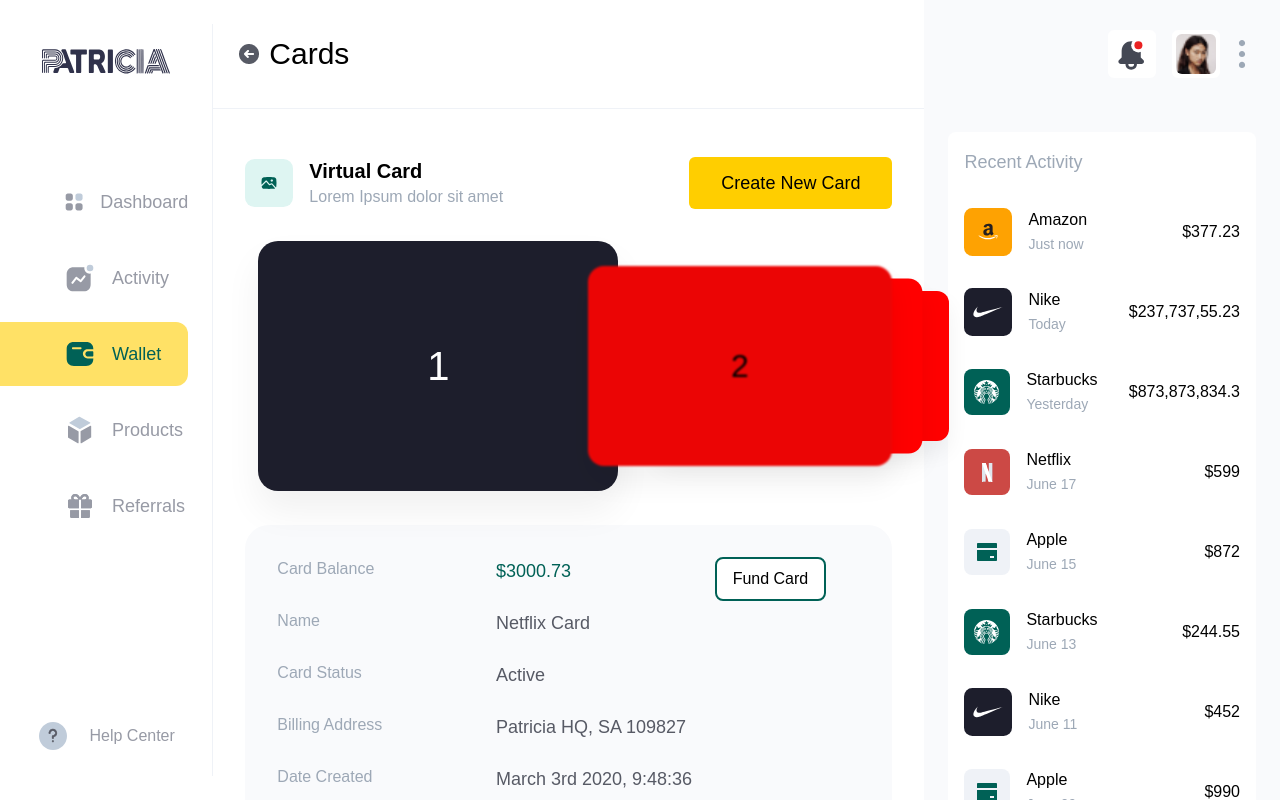
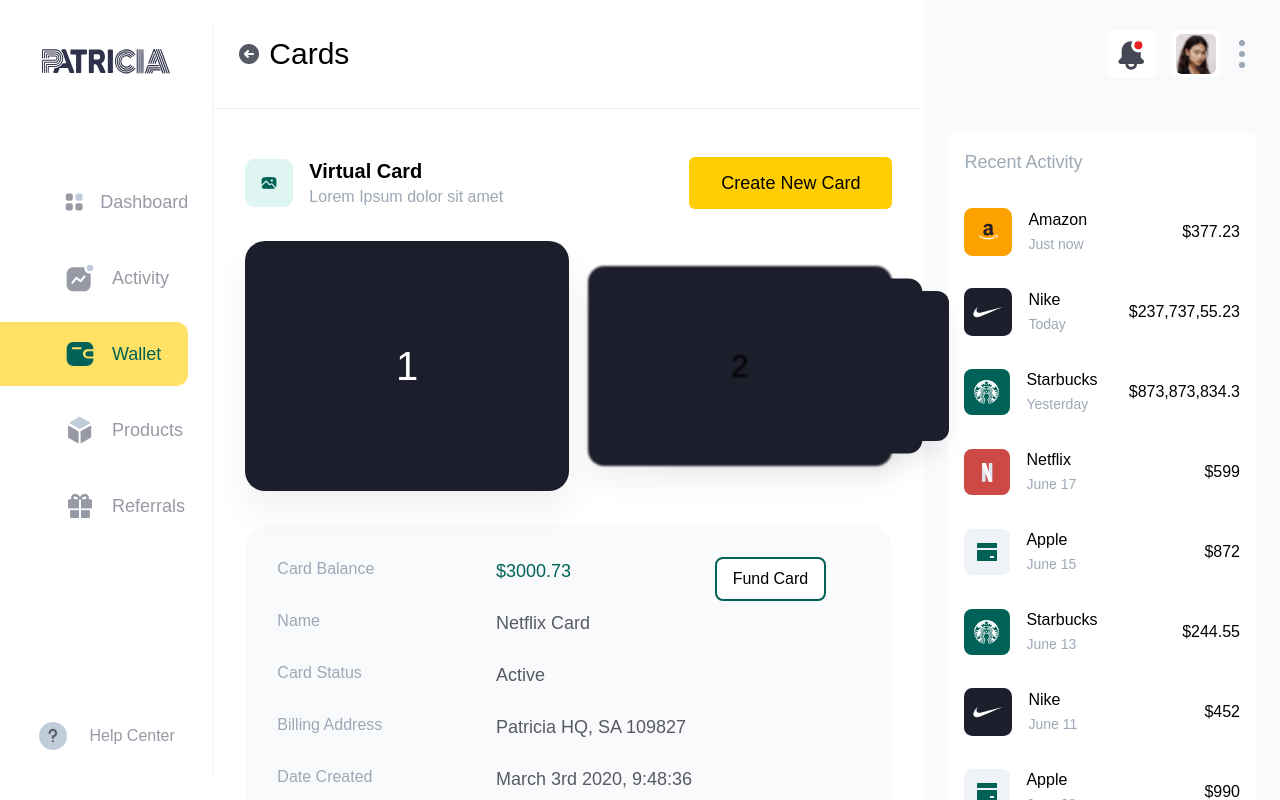
Before and after one commit to vinuch/patriciatest, a React (Create React App) app: page / in a window 1280 px wide. Built offline with nearby package versions, Linux system fonts and the light colour scheme; a web font is replaced by a local one.

Commit message:
finalize card carousel switching on desktop

```diff
--- a/src/assets/style/slider.css
+++ b/src/assets/style/slider.css
@@ -10,8 +10,7 @@
   width: 100%;
   height: 300px;
   justify-content: center;
-  perspective: 300px;
-  padding: 2rem;
+  padding: 2rem 0;
 }
 .carousel__item {
   display: flex;
@@ -25,25 +24,22 @@
   box-shadow: 0px 2px 8px 0px rgba(50, 50, 50, 0.5);
   position: absolute;
   transition: all 0.3s ease-in;
-}
-
-.carousel__item {
   background: red;
   box-shadow: 0px 20px 36px rgba(0, 0, 0, 0.06);
   color: black;
   font-size: 40px;
 }
 
-.carousel__item:nth-child(1) {
-  background-color: #1D1E2C;
+
+.carousel__item[data-pos="1"] {
   color: #fff;
-  width: 360px;
+  width: 50%;
   z-index: 1;
-  left: 2%;
+  left: 0;
   transition-delay:-0.1s;
 }
 
-.carousel__item[data-pos="2"] {
+ .carousel__item[data-pos="2"] {
   opacity: 1;
   filter: blur(1px) grayscale(10%);
   transform: translateX(45%) scale(0.8);
@@ -62,3 +58,7 @@
   transform: translateX(80%) scale(0.5);
   z-index: 2;
 }
+
+.carousel__item.dollar_card {
+  background: #1D1E2C;
+}
--- a/src/components/CardSlider.jsx
+++ b/src/components/CardSlider.jsx
@@ -3,58 +3,30 @@ import { useState } from 'react';
 import '../assets/style/slider.css';
 
 export default function CardSlider() {
-  const [cards, setcards] = useState([1,2,3,4,5])
-
-  // carouselList.addEventListener("click", function (event) {
-  //   var newActive = event.target;
-  //   var isItem = newActive.closest(".carousel__item");
-
-  //   if (!isItem || newActive.classList.contains("carousel__item_active")) {
-  //     return;
-  //   }
-
-  //   update(newActive);
-  // });
-
+  const [cards, setcards] = useState([1,2,3,4])
   const update = function (newActive) {
   const carouselItems = document.querySelectorAll(".carousel__item");
   const elems = Array.from(carouselItems);
 
     const newActivePos = Number(newActive.dataset.pos);
 
-    console.log(newActive, elems.filter(item => item !== newActive))
-    elems.forEach((item) => {
+    if(newActivePos === 1){
+      return;
+    }
 
-      var itemPos = Number(item.dataset.pos);
-      if(itemPos < newActivePos){
-        if(itemPos === 1){
-          item.dataset.pos =  elems.length
+    let diff =  Math.abs(newActivePos - 1)
 
-        }else {
-          item.dataset.pos =  itemPos - Math.abs(itemPos - newActivePos)
-        }
-
-      }else if(itemPos > newActivePos){
-        console.log(newActivePos, itemPos)
-        item.dataset.pos = itemPos - 1
+    elems.forEach(item => {
+      console.log(diff)
+      let itemPos = Number(item.dataset.pos)
+      if((itemPos - diff) < 1){
+        item.dataset.pos = elems.length - Math.abs(itemPos - diff)
       }else {
-        item.dataset.pos = 1
-
+        item.dataset.pos = itemPos - diff
       }
 
-    });
-  console.log(elems)
+    })
 
-  };
-
-  const getPos = function (current, active) {
-    const diff = current - active;
-
-    if (Math.abs(current - active) > 2) {
-      return -current;
-    }
-
-    return diff;
   };
 
   const handleClick = (e) => {
@@ -63,11 +35,11 @@ export default function CardSlider() {
   return (
     <div className="carousel">
       <ul className="carousel__list">
-        <li className="carousel__item" data-pos="1" onClick={handleClick}>1</li>
-        <li className="carousel__item" data-pos="2" onClick={handleClick}>2</li>
-        <li className="carousel__item" data-pos="3" onClick={handleClick}>3</li>
-        <li className="carousel__item" data-pos="4" onClick={handleClick}>4</li>
-        {/* <li className={styles.carousel__item} data-pos="5">5</li> */}
+        {
+          cards.map((item, idx) => (
+            <li className={`carousel__item dollar_card`} data-pos={idx+1} onClick={handleClick}>{idx + 1}</li>
+          ))
+        }
       </ul>
     </div>
   )
```
